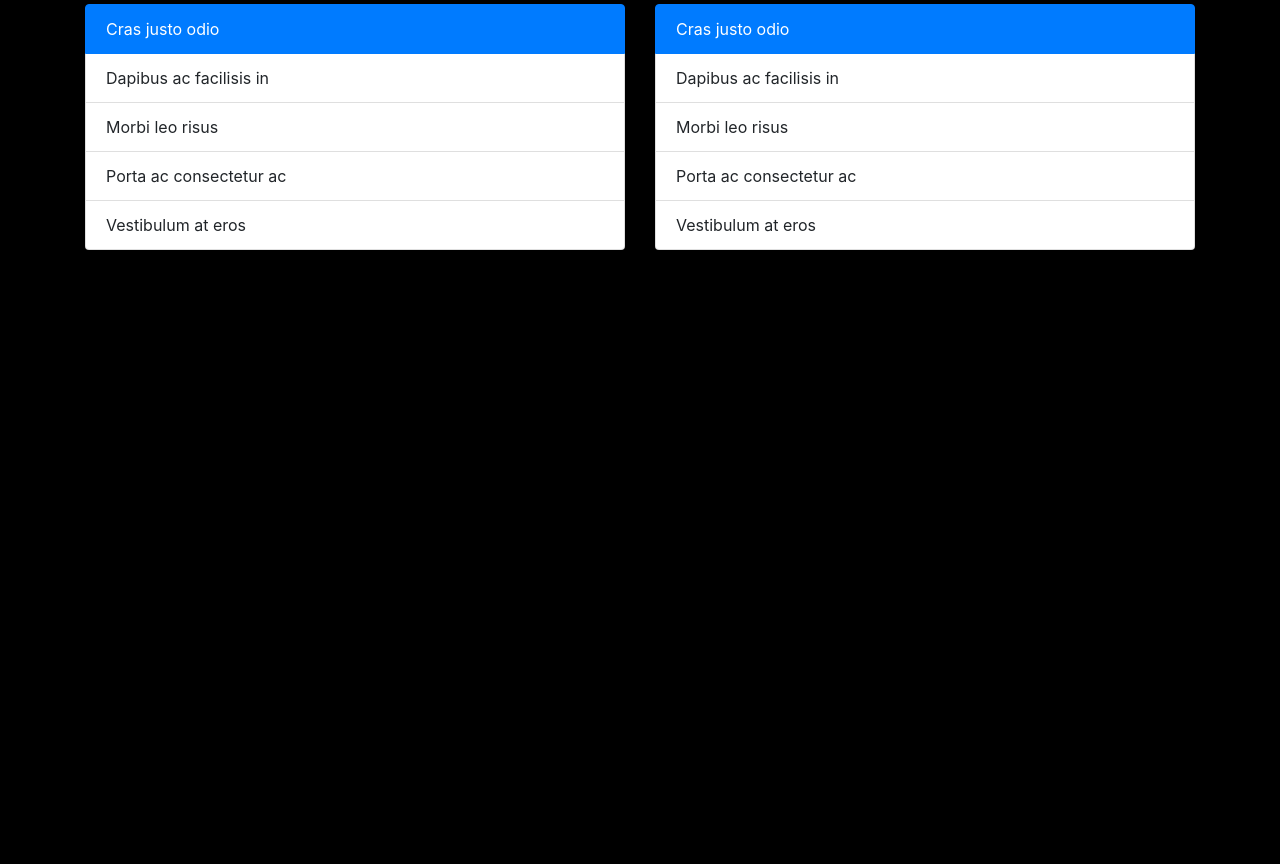
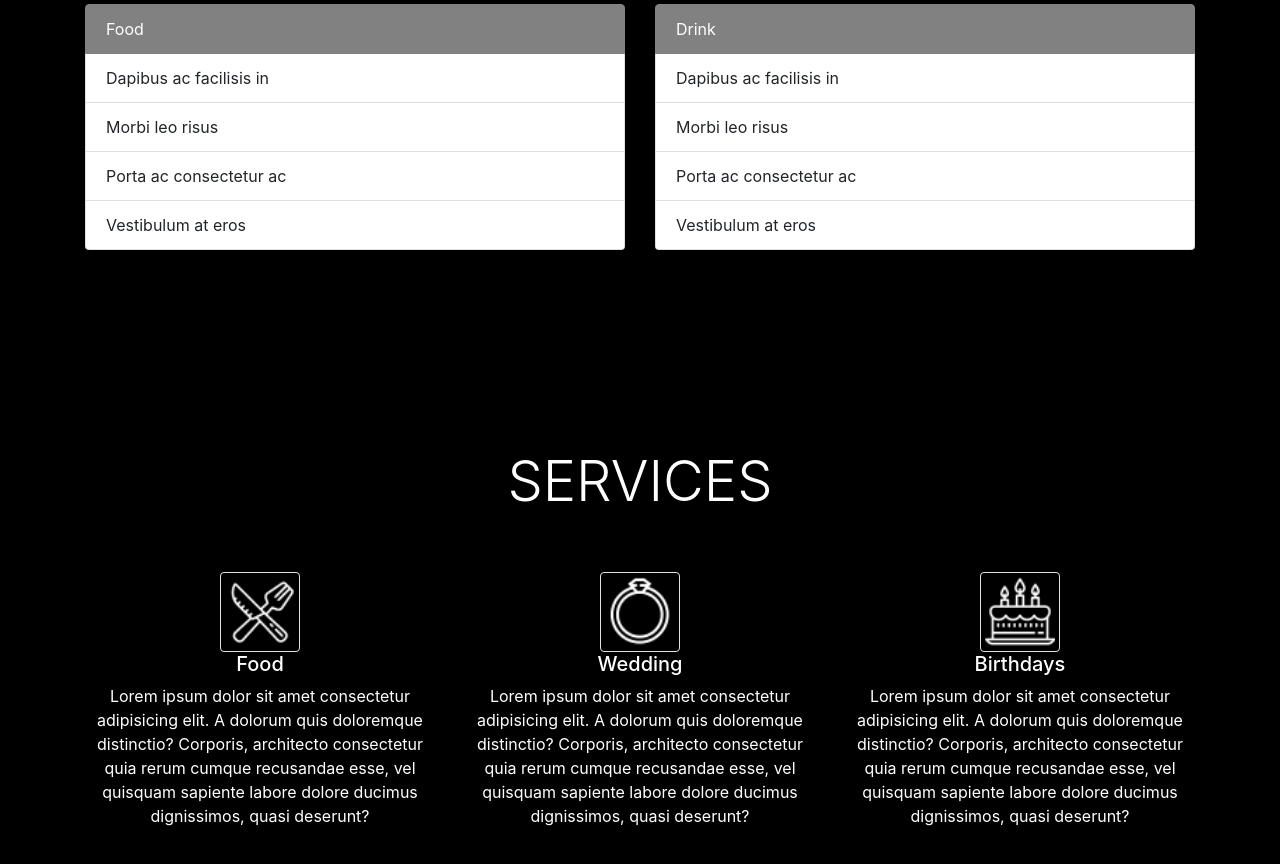
Before and after one commit to AldiAgeng/final-itw-project-193040054, a plain HTML site: page index.html in a window 1280 px wide. Shown: the part 1540-2404 px from the top of the page. Drawn offline with nearby package versions, Linux system fonts and the light colour scheme.

Commit message:
mengubah bagian menu dan Menambahkan bagian services (judul, gambar, keterangan)

```diff
--- a/css/style.css
+++ b/css/style.css
@@ -1,6 +1,5 @@
 body {
     background-color: black;
-    height: 5000px;
 }
 
 /* Lainnya */
@@ -52,3 +51,8 @@ body {
 .menu ul p {
     font-size: 30px;
 }
+
+/* SERVICES */
+.services .display-4 {
+    margin-top: 150px;
+}
--- a/index.html
+++ b/index.html
@@ -34,7 +34,7 @@
       <div class="collapse navbar-collapse" id="navbarNavAltMarkup">
         <div class="navbar-nav ml-auto">
           <a class="nav-item nav-link active" href="#">Home <span class="sr-only">(current)</span></a>
-          <a class="nav-item nav-link" href="#">About</a>
+          <a class="nav-item nav-link" href="#about">About</a>
           <a class="nav-item nav-link" href="#">Menu</a>
           <a class="nav-item nav-link" href="#">Gallery</a>
           <a class="nav-item nav-link" href="#">Services</a>
@@ -47,7 +47,6 @@
   <!-- Akhir Navbar -->
 
   <!-- Jumbotron -->
-  <div class="section about" id="about">
   <div class="jumbotron jumbotron-fluid">
     <div class="container text-white">
       <div class="row justify-content-center">
@@ -65,12 +64,11 @@
       </div>
     </div>
   </div>
-  </div>
   <!-- Akhir Jumbotron -->
 
   <!-- ABOUT -->
   <!-- Jumbotron -->
-  <section class="about" id="about">
+  <section id="about" class="about">
     <div class="container">
       <div class="row justify-content-center text-white">
         <div class="col-5">
@@ -103,7 +101,7 @@
       <div class="row">
         <div class="col">
           <ul class="list-group">
-            <li class="list-group-item active">Cras justo odio</li>
+            <li class="list-group-item list-group-item-action list-group-item-light active">Food</li>
             <li class="list-group-item">Dapibus ac facilisis in</li>
             <li class="list-group-item">Morbi leo risus</li>
             <li class="list-group-item">Porta ac consectetur ac</li>
@@ -112,13 +110,47 @@
         </div>
         <div class="col">
           <ul class="list-group">
-            <li class="list-group-item active">Cras justo odio</li>
+            <li class="list-group-item list-group-item-action list-group-item-light active">Drink</li>
             <li class="list-group-item">Dapibus ac facilisis in</li>
             <li class="list-group-item">Morbi leo risus</li>
             <li class="list-group-item">Porta ac consectetur ac</li>
             <li class="list-group-item">Vestibulum at eros</li>
           </ul>
         </div>
+      </div>
+    </div>
+    </div>
+  </section>
+
+  <!-- SERVICE -->
+  <section id="services" class="services">
+    <div class="container">
+      <div class="row text-white mt-5">
+        <div class="col text-center">
+          <h1 class="display-4">SERVICES</h1>
+        </div>
+      </div>
+      <div class="row text-white text-center mt-5">
+        <div class="col">
+          <img src="img/img-food.png"" class=" img-thumbnail" width="80" style="background-color: black">
+          <h5>Food</h5>
+          <p>Lorem ipsum dolor sit amet consectetur adipisicing elit. A dolorum quis doloremque distinctio? Corporis,
+            architecto consectetur quia rerum cumque recusandae esse, vel quisquam sapiente labore dolore ducimus
+            dignissimos, quasi deserunt?</p>
+        </div>
+        <div class="col">
+          <img src="img/img-wedding.png"" class=" img-thumbnail" width="80" style="background-color: black">
+          <h5>Wedding</h5>
+          <p>Lorem ipsum dolor sit amet consectetur adipisicing elit. A dolorum quis doloremque distinctio? Corporis,
+            architecto consectetur quia rerum cumque recusandae esse, vel quisquam sapiente labore dolore ducimus
+            dignissimos, quasi deserunt?</p>
+        </div>
+        <div class="col">
+          <img src="img/img-Birthday.png"" class=" img-thumbnail" width="80" style="background-color: black">
+          <h5>Birthdays</h5>
+          <p>Lorem ipsum dolor sit amet consectetur adipisicing elit. A dolorum quis doloremque distinctio? Corporis,
+            architecto consectetur quia rerum cumque recusandae esse, vel quisquam sapiente labore dolore ducimus
+            dignissimos, quasi deserunt?</p>
         </div>
       </div>
     </div>
```
Also changed, not shown: img/img-Birthday.png (added), img/img-food.png (added), img/img-wedding.png (added). Lines whose indentation alone changed are shown as unchanged.
